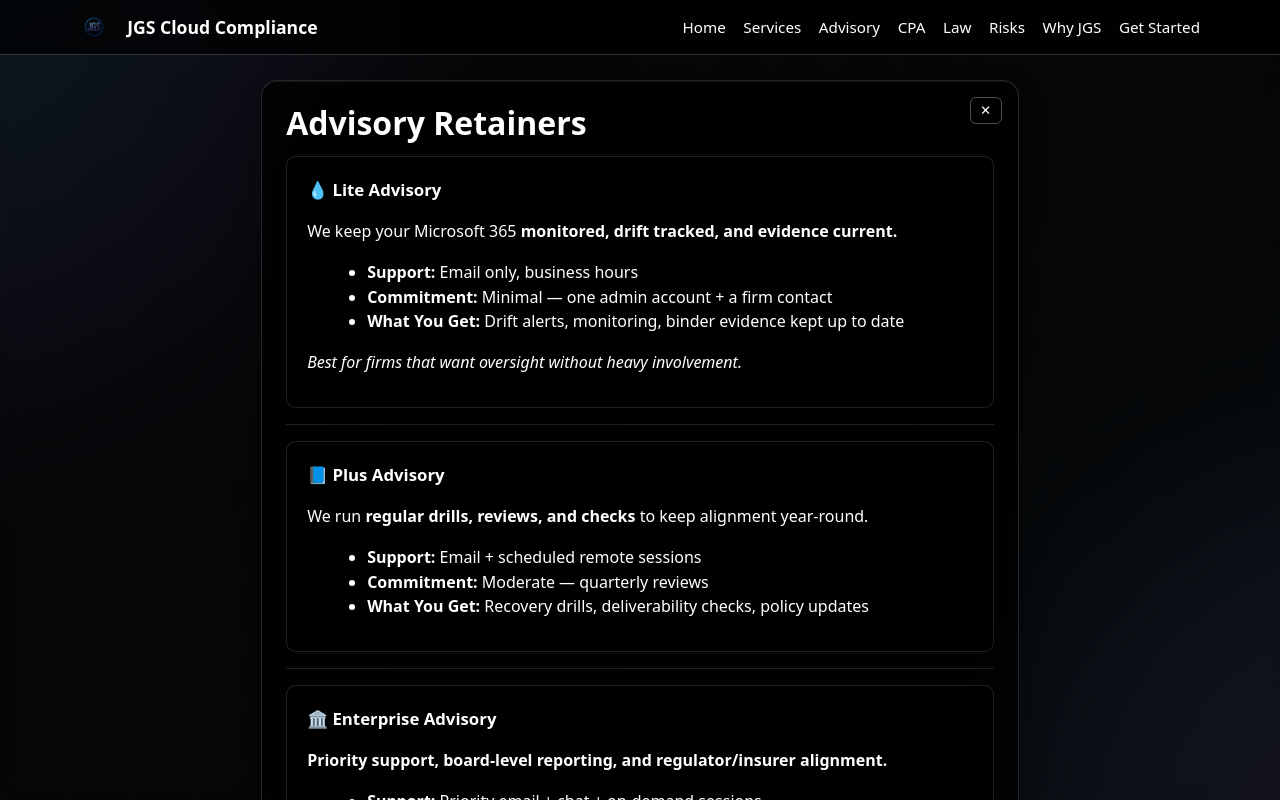
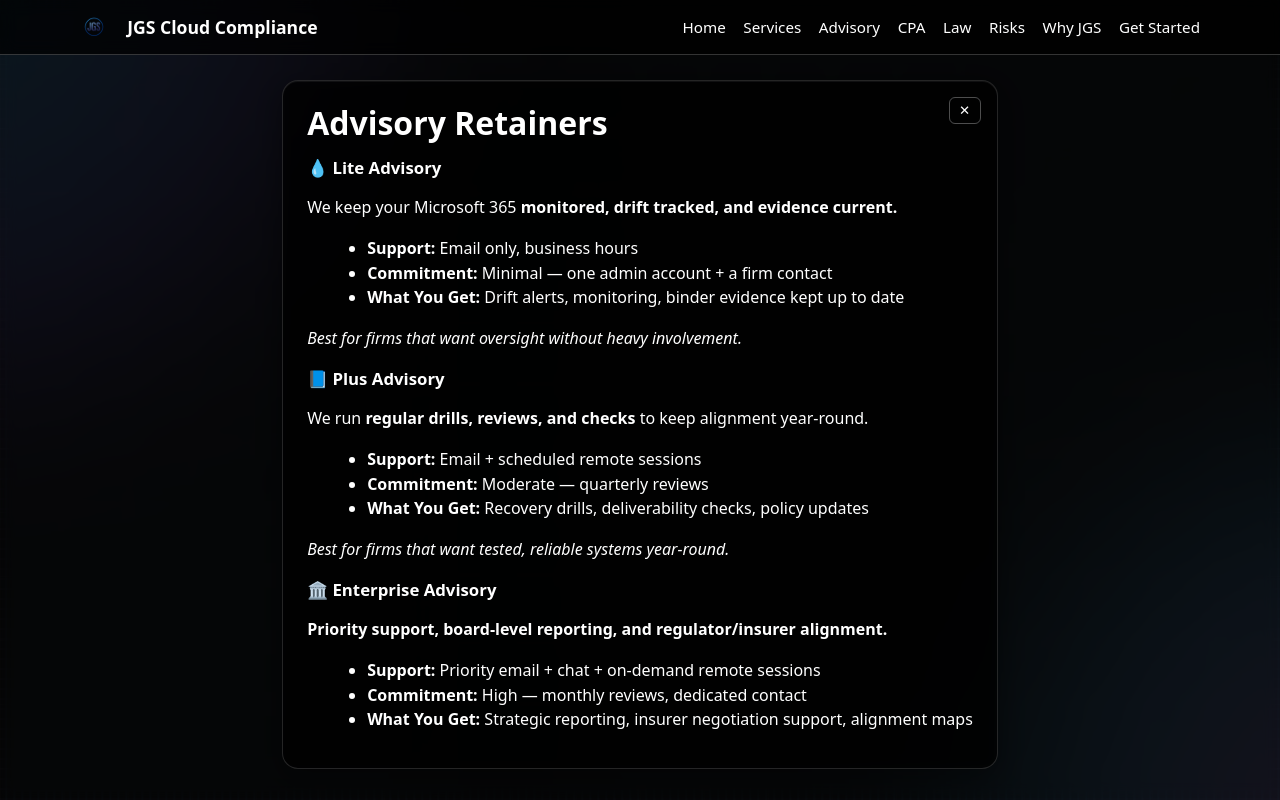
Before and after one commit to jspears80/jgs, a Next.js app: page / in a window 1280 px wide. Both pictures are taken after a click on the button "Advisory". Built offline with nearby package versions, Linux system fonts and the light colour scheme.

Commit message:
Update page.tsx

```diff
--- a/app/page.tsx
+++ b/app/page.tsx
@@ -1,11 +1,9 @@
 'use client';
 import React, { useEffect, useState } from 'react';
 
-/** Sections for soft-page overlays */
+/** Sections for soft-page overlays (no anchors/scroll) */
 const NAV = ['Home','Services','Advisory','CPA','Law','Risks','Why JGS','Get Started'] as const;
-type Section = typeof NAV[number];
 
-/* Background grid + flares (styled in globals.css) */
 const BG = () => (
   <div className="bg-wrap" aria-hidden>
     <div className="bg-grad" />
@@ -17,10 +15,10 @@ const BG = () => (
   </div>
 );
 
-/* Reusable soft-page shell */
+/** Reusable soft overlay page */
 const SoftPage: React.FC<{title:string; onClose:()=>void; children:React.ReactNode}> = ({title,onClose,children}) => (
   <section className="section overlay" role="dialog" aria-modal="true" aria-label={title}>
-    <div className="page" style={{maxWidth:'72rem', margin:'0 auto', position:'relative'}}>
+    <div className="page">
       <button
         onClick={onClose}
         aria-label="Close"
@@ -34,12 +32,8 @@ const SoftPage: React.FC<{title:string; onClose:()=>void; children:React.ReactNo
   </section>
 );
 
-const Card: React.FC<{title?:string; children:React.ReactNode}> = ({title, children}) => (
-  <div className="card">{title && <h3 className="title-lg">{title}</h3>}{children}</div>
-);
-
 export default function Page() {
-  const [section, setSection] = useState<Section>('Home');
+  const [section, setSection] = useState<(typeof NAV)[number]>('Home');
   const [isMobile, setIsMobile] = useState(false);
   const [open, setOpen]       = useState(false);
 
@@ -50,28 +44,26 @@ export default function Page() {
     <main>
       <BG />
 
-      {/* Header (NO real anchors — preventDefault so it won't scroll) */}
+      {/* Header with burger */}
       <header>
         <div className="container header-row">
           <div style={{display:'flex',alignItems:'center',gap:'.6rem'}}>
-            <img src="/logo.png" alt="JGS logo" className="logo" />
+            <img src="/Logo.png" alt="JGS logo" className="logo" />
             <a href="#" onClick={(e)=>{e.preventDefault(); setSection('Home'); setOpen(false);}} style={{fontWeight:800,fontSize:'1.1rem'}}>
               JGS Cloud Compliance
             </a>
           </div>
 
-          {/* Controlled burger + CSS dropdown (styled in globals.css) */}
+          {/* Controlled burger + CSS dropdown */}
           <input id="nav-toggle" type="checkbox" aria-label="Toggle navigation" checked={open} onChange={()=>setOpen(!open)} />
           <label htmlFor="nav-toggle" className="burger" aria-hidden="true"><span></span><span></span><span></span></label>
 
+          {/* Desktop nav (no anchors; prevent scroll) */}
           <nav className="nav-links">
-            {NAV.map(k => (
-              <a
-                key={k}
-                href="#"
-                onClick={(e)=>{ e.preventDefault(); setSection(k); setOpen(false); }}
-                role="button"
-              >
+            {NAV.map(k=>(
+              <a key={k} href="#"
+                 onClick={(e)=>{ e.preventDefault(); setSection(k); setOpen(false); }}
+                 role="button">
                 {k}
               </a>
             ))}
@@ -79,78 +71,131 @@ export default function Page() {
         </div>
       </header>
 
-      {/* ===== HERO ONLY (no other sections inline) ===== */}
+      {/* HERO — visible only when Home */}
       {section==='Home' && (
         <section className="section container">
           <div className="page">
             <h2 className="title-xl">Protecting Clients. Preserving Trust.</h2>
-            <p className="lead">Your firm’s reputation rests on confidentiality. We secure Microsoft 365 so every client interaction is protected — and every safeguard is backed by proof.</p>
+            <p className="lead">
+              Your firm’s reputation rests on confidentiality. We secure Microsoft 365 so every client interaction is protected — and every safeguard is backed by proof.
+            </p>
             <div style={{display:'grid',gridTemplateColumns:'repeat(auto-fit,minmax(220px,1fr))',gap:'1rem'}}>
-              <Card>🛡️ Renewal Approved — Coverage Protected</Card>
-              <Card>💰 $75K Saved. Fraud Stopped Cold.</Card>
-              <Card>⚖️ Deadline Met. Case Delivered.</Card>
-              <Card>📈 Score Doubled. Risk Reduced.</Card>
+              <div className="card">🛡️ Renewal Approved — Coverage Protected</div>
+              <div className="card">💰 $75K Saved. Fraud Stopped Cold.</div>
+              <div className="card">⚖️ Deadline Met. Case Delivered.</div>
+              <div className="card">📈 Score Doubled. Risk Reduced.</div>
             </div>
           </div>
         </section>
       )}
 
-      {/* ===== SOFT-PAGE OVERLAYS (only render when active) ===== */}
+      {/* ===== Overlays (flattened to one big hero-style card) ===== */}
+
+      {/* Services */}
       {section==='Services' && (
         <SoftPage title="Core Services" onClose={()=>setSection('Home')}>
-          <Card title="🔒 Security Hardening & Remediation">
-            <p>Insurers raise premiums. Regulators raise standards. We align your Microsoft 365 so you can <strong>prove control, reduce exposure, and negotiate from strength.</strong> This isn’t about passwords — it’s about showing you already meet the bar they set.</p>
-            <ul><li>Admin rights reduced; conditional access enforced</li><li>Legacy/basic auth blocked; extended audit logging</li><li>Controls mapped to insurer/regulator requirements</li></ul>
-          </Card>
-          <div className="hr"/>
-          <Card title="📧 Secure Email Delivery">
-            <p>Email is your firm’s lifeline. We ensure your domain is <strong>recognized, trusted, and protected</strong>.</p>
-            <ul><li>SPF, DKIM, DMARC (BIMI where applicable)</li><li>Malicious rules/connectors removed</li><li>End-to-end TLS; deliverability checks</li></ul>
-          </Card>
-          <div className="hr"/>
-          <Card title="🔁 Backup & Recovery Assurance">
-            <p>A backup means nothing until recovery is proven — we make it a <strong>measured business advantage</strong>.</p>
-            <ul><li>Immutable backups with versioning & holds</li><li>Quarterly restore drills with signed evidence</li><li>Retention aligned to discovery / peer-review</li></ul>
-          </Card>
+          <h3 className="title-lg">🔒 Security Hardening & Remediation</h3>
+          <p>Insurers raise premiums. Regulators raise standards. We align your Microsoft 365 so you can
+            <strong> prove control, reduce exposure, and negotiate from strength.</strong> This isn’t about passwords — it’s about showing you already meet the bar they set.
+          </p>
+          <ul>
+            <li>Admin rights reduced; conditional access enforced</li>
+            <li>Legacy/basic auth blocked; extended audit logging enabled</li>
+            <li>Controls mapped to insurer/regulator requirements</li>
+          </ul>
+
+          <div className="divider" />
+
+          <h3 className="title-lg">📧 Secure Email Delivery</h3>
+          <p>Email is your firm’s lifeline. We ensure your domain is
+            <strong> recognized, trusted, and protected</strong>.
+          </p>
+          <ul>
+            <li>SPF, DKIM, DMARC (BIMI where applicable) enforced</li>
+            <li>Malicious rules/connectors removed</li>
+            <li>End-to-end TLS; deliverability checks</li>
+          </ul>
+
+          <div className="divider" />
+
+          <h3 className="title-lg">🔁 Backup & Recovery Assurance</h3>
+          <p>A backup means nothing until recovery is proven — we make it a
+            <strong> measured business advantage</strong>.
+          </p>
+          <ul>
+            <li>Immutable backups with versioning & legal holds</li>
+            <li>Quarterly restore drills with signed evidence</li>
+            <li>Retention aligned to discovery / peer-review cycles</li>
+          </ul>
         </SoftPage>
       )}
 
+      {/* Advisory */}
       {section==='Advisory' && (
         <SoftPage title="Advisory Retainers" onClose={()=>setSection('Home')}>
-          <Card title="💧 Lite Advisory">
-            <p>We keep your Microsoft 365 <strong>monitored, drift tracked, and evidence current.</strong></p>
-            <ul><li><strong>Support:</strong> Email only, business hours</li><li><strong>Commitment:</strong> Minimal — one admin account + a firm contact</li><li><strong>What You Get:</strong> Drift alerts, monitoring, binder evidence kept up to date</li></ul>
-            <p><em>Best for firms that want oversight without heavy involvement.</em></p>
-          </Card>
-          <div className="hr"/>
-          <Card title="📘 Plus Advisory">
-            <p>We run <strong>regular drills, reviews, and checks</strong> to keep alignment year-round.</p>
-            <ul><li><strong>Support:</strong> Email + scheduled remote sessions</li><li><strong>Commitment:</strong> Moderate — quarterly reviews</li><li><strong>What You Get:</strong> Recovery drills, deliverability checks, policy updates</li></ul>
-          </Card>
-          <div className="hr"/>
-          <Card title="🏛️ Enterprise Advisory">
-            <p><strong>Priority support, board-level reporting, and regulator/insurer alignment.</strong></p>
-            <ul><li><strong>Support:</strong> Priority email + chat + on-demand sessions</li><li><strong>Commitment:</strong> High — monthly reviews, dedicated contact</li><li><strong>What You Get:</strong> Strategic reporting, insurer negotiation support, alignment maps</li></ul>
-          </Card>
+          <h3 className="title-lg">💧 Lite Advisory</h3>
+          <p>We keep your Microsoft 365 <strong>monitored, drift tracked, and evidence current.</strong></p>
+          <ul>
+            <li><strong>Support:</strong> Email only, business hours</li>
+            <li><strong>Commitment:</strong> Minimal — one admin account + a firm contact</li>
+            <li><strong>What You Get:</strong> Drift alerts, monitoring, binder evidence kept up to date</li>
+          </ul>
+          <p><em>Best for firms that want oversight without heavy involvement.</em></p>
+
+          <div className="divider" />
+
+          <h3 className="title-lg">📘 Plus Advisory</h3>
+          <p>We run <strong>regular drills, reviews, and checks</strong> to keep alignment year-round.</p>
+          <ul>
+            <li><strong>Support:</strong> Email + scheduled remote sessions</li>
+            <li><strong>Commitment:</strong> Moderate — quarterly reviews</li>
+            <li><strong>What You Get:</strong> Recovery drills, deliverability checks, policy updates</li>
+          </ul>
+          <p><em>Best for firms that want tested, reliable systems year-round.</em></p>
+
+          <div className="divider" />
+
+          <h3 className="title-lg">🏛️ Enterprise Advisory</h3>
+          <p><strong>Priority support, board-level reporting, and regulator/insurer alignment.</strong></p>
+          <ul>
+            <li><strong>Support:</strong> Priority email + chat + on-demand remote sessions</li>
+            <li><strong>Commitment:</strong> High — monthly reviews, dedicated contact</li>
+            <li><strong>What You Get:</strong> Strategic reporting, insurer negotiation support, alignment maps</li>
+          </ul>
         </SoftPage>
       )}
 
+      {/* CPA */}
       {section==='CPA' && (
         <SoftPage title="CPA Firms" onClose={()=>setSection('Home')}>
-          <p><strong>Tax season isn’t forgiving.</strong> We harden Microsoft 365 so you can <strong>work without disruption and show compliance on demand.</strong></p>
-          <ul><li>Controls aligned to IRS & AICPA standards</li><li>Retention mapped to peer review cycles</li><li>Evidence binders ready before auditors ask</li></ul>
+          <p><strong>Tax season isn’t forgiving.</strong> We harden Microsoft 365 so you can
+            <strong> work without disruption and show compliance on demand.</strong>
+          </p>
+          <ul>
+            <li>Controls aligned to IRS & AICPA standards</li>
+            <li>Retention mapped to peer review cycles</li>
+            <li>Evidence binders ready before auditors ask</li>
+          </ul>
           <p><em>Outcome:</em> Even at peak season, your firm is compliant, covered, and client-ready.</p>
         </SoftPage>
       )}
 
+      {/* Law */}
       {section==='Law' && (
         <SoftPage title="Law Firms" onClose={()=>setSection('Home')}>
-          <p><strong>Confidentiality is everything.</strong> We secure Microsoft 365 so your firm can <strong>protect data, meet discovery demands, and stand up under scrutiny.</strong></p>
-          <ul><li>Email delivery that clients and courts can trust</li><li>Retention aligned to discovery and insurer mandates</li><li>Proof packages that show continuity and confidentiality controls</li></ul>
+          <p><strong>Confidentiality is everything.</strong> We secure Microsoft 365 so your firm can
+            <strong> protect data, meet discovery demands, and stand up under scrutiny.</strong>
+          </p>
+          <ul>
+            <li>Email delivery that clients and courts can trust</li>
+            <li>Retention aligned to discovery and insurer mandates</li>
+            <li>Proof packages that show continuity and confidentiality controls</li>
+          </ul>
           <p><em>Outcome:</em> Your firm answers with evidence — not promises.</p>
         </SoftPage>
       )}
 
+      {/* Risks */}
       {section==='Risks' && (
         <SoftPage title="The Risk / Our Response" onClose={()=>setSection('Home')}>
           <table>
@@ -173,6 +218,7 @@ export default function Page() {
         </SoftPage>
       )}
 
+      {/* Why */}
       {section==='Why JGS' && (
         <SoftPage title="Why JGS Cloud Compliance" onClose={()=>setSection('Home')}>
           <table>
@@ -188,14 +234,20 @@ export default function Page() {
         </SoftPage>
       )}
 
+      {/* Get Started */}
       {section==='Get Started' && (
         <SoftPage title="Get Started" onClose={()=>setSection('Home')}>
           <h3 className="title-lg">📦 Flat-Fee Projects</h3>
           <ul><li>Security Hardening & Remediation</li><li>Secure Email Delivery</li><li>Backup & Recovery Assurance</li></ul>
+          <div className="divider" />
           <h3 className="title-lg">📊 Advisory Retainers</h3>
           <ul><li>Lite — Oversight & posture proof</li><li>Plus — Continuous resilience</li><li>Enterprise — Full compliance cycle</li></ul>
+          <div className="divider" />
           <h3 className="title-lg">📅 Book Your Kickoff</h3>
-          <p>👉 <a href="https://outlook.office.com/book/JGSConsulting@cloudjgs.com/?ismsaljsauthenabled" target="_blank" rel="noopener">Book a Call</a> | <a href="mailto:support@cloudjgs.com">Support</a></p>
+          <p>👉 <a href="https://outlook.office.com/book/JGSConsulting@cloudjgs.com/?ismsaljsauthenabled" target="_blank" rel="noopener">Book a Call</a>
+             {' '}|{' '}
+             <a href="mailto:support@cloudjgs.com">Support</a>
+          </p>
         </SoftPage>
       )}
     </main>
```
